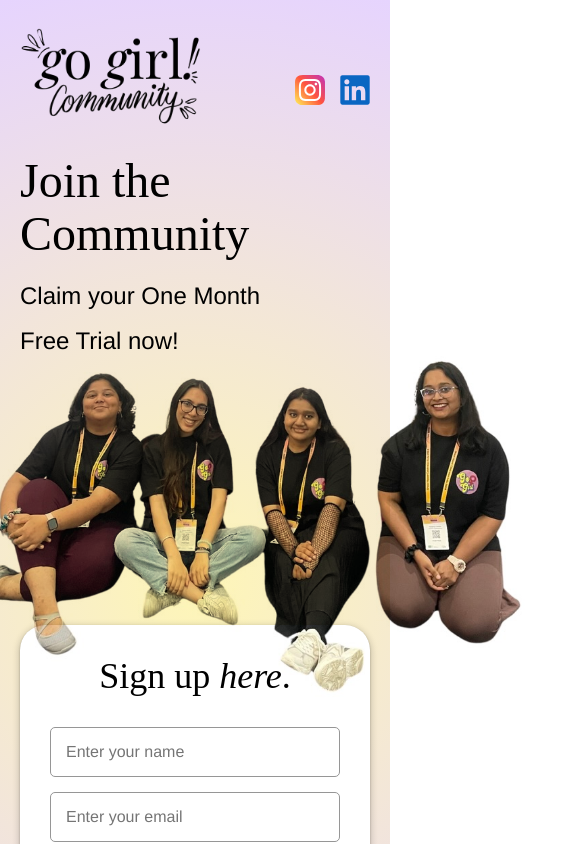
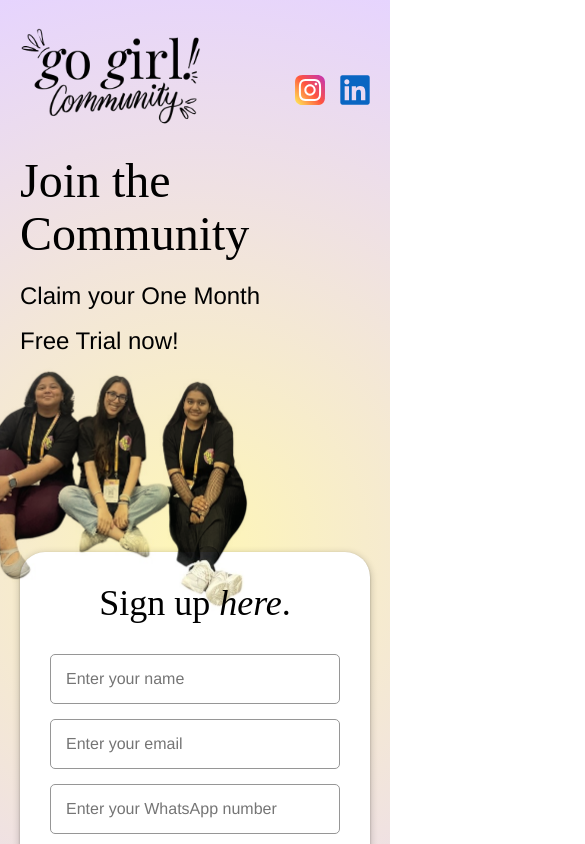
Before and after one commit to japnitahuja/gogirlcommunity, a React (Create React App) app in the folder client/: page / in a window 390 px wide. Shown: the top 844 px of the page, 585 px wide, since content can reach past the window. Built offline with nearby package versions, Linux system fonts and the light colour scheme; no server answers.

Commit message:
fix: responsiveness in image

```diff
--- a/client/src/App.css
+++ b/client/src/App.css
@@ -100,20 +100,27 @@
   line-height: 45px;
 }
 
-.community-image-container {
+/* mobile and up: fill its container */
+.community-image {
+  display: block;
   width: 100%;
-  margin-top: -63px;
-  margin-left: -120px;
+  height: auto;
+  object-fit: cover;
 }
 
-.community-image {
-  width: auto;
-  height: 653px;
-  width: 730px;
-  height: 400px;
-  object-fit: cover;
-  mix-blend-mode: multiply;
+@media (min-width: 1024px) {
+  .community-image-container {
+    /* overflow: hidden;    */
+  }
+
+  .community-image {
+    width: 130%;
+    max-width: none;
+    /* margin-left: 10%;   */
+  }
 }
+
+
 
 /* Sign up form styles */
 .signup-form-wrapper {
--- a/client/src/pages/landing-page/LandingPage.js
+++ b/client/src/pages/landing-page/LandingPage.js
@@ -1,7 +1,7 @@
 import React from "react";
 import "./../../App.css";
 
-import { UserInfo } from './../../components';
+import { UserInfo } from "./../../components";
 
 import logo from "./../../assets/gg-logo.png";
 import instagramLogo from "./../../assets/instagram-logo.svg";
@@ -11,6 +11,8 @@
 import bnyLogo from "./../../assets/bny.png";
 import microsoftLogo from "./../../assets/microsoft.png";
 import communityImage from "./../../assets/community-members.jpeg";
+import communityImageMobile from "./../../assets/community-members-mobile.jpeg";
+
 import linkedinLogo from "./../../assets/linkedinLogo.svg";
 const LandingPage = () => {
   return (
@@ -22,27 +24,64 @@
               <img src={logo} alt="Go Girl Community" className="gg-logo" />
             </div>
             <div className="social-links">
-            <a href="https://www.instagram.com/thegogirlcommunity/" target="_blank" rel="noopener noreferrer">
-              <img src={instagramLogo} alt="Instagram" className="instagram-icon" />
+              <a
+                href="https://www.instagram.com/thegogirlcommunity/"
+                target="_blank"
+                rel="noopener noreferrer"
+              >
+                <img
+                  src={instagramLogo}
+                  alt="Instagram"
+                  className="instagram-icon"
+                />
               </a>
-            <a href="https://www.linkedin.com/showcase/gogirlcommunity/" target="_blank" rel="noopener noreferrer">
-              <img src={linkedinLogo} alt="Linkedin" className="linkedin-icon" />
+              <a
+                href="https://www.linkedin.com/showcase/gogirlcommunity/"
+                target="_blank"
+                rel="noopener noreferrer"
+              >
+                <img
+                  src={linkedinLogo}
+                  alt="Linkedin"
+                  className="linkedin-icon"
+                />
               </a>
             </div>
           </header>
 
           <main>
             <div className="left-section">
-            <h1 className="main-heading">Join the<br />Community</h1>
-            <p className="promo-text">Claim your One Month<br />Free Trial now!</p>
+              <h1 className="main-heading">
+                Join the
+                <br />
+                Community
+              </h1>
+              <p className="promo-text">
+                Claim your One Month
+                <br />
+                Free Trial now!
+              </p>
               <div className="community-image-container">
-              <img src={communityImage} alt="Community members" className="community-image" />
+                <picture>
+                  <source
+                    media="(max-width: 768px)"
+                    srcSet={communityImageMobile}
+                  />
+
+                  <img
+                    src={communityImage}
+                    alt="Community members"
+                    className="community-image"
+                  />
+                </picture>
               </div>
             </div>
 
             <div className="right-section">
               <div className="signup-form-wrapper">
-              <h2 className="form-heading">Sign up <span className="here-text">here</span>.</h2>
+                <h2 className="form-heading">
+                  Sign up <span className="here-text">here</span>.
+                </h2>
                 {/* Using the actual UserInfo component but applying our custom class */}
                 <div className="landing-user-info">
                   <UserInfo />
@@ -52,7 +91,7 @@
           </main>
         </div>
       </div>
-    <footer style={{marginTop:0}}>
+      <footer style={{ marginTop: 0 }}>
         <p className="companies-text">join members from companies like</p>
         <div className="company-logos">
           <img src={expediaLogo} alt="Expedia Group" className="company-logo" />
@@ -64,6 +103,6 @@
       </footer>
     </>
   );
-}
+};
 
 export default LandingPage;
```
Also changed, not shown: client/src/assets/community-members-mobile.jpeg (added), 1 other file (tests, documents, lock files or other folders). Lines whose indentation alone changed are shown as unchanged.
